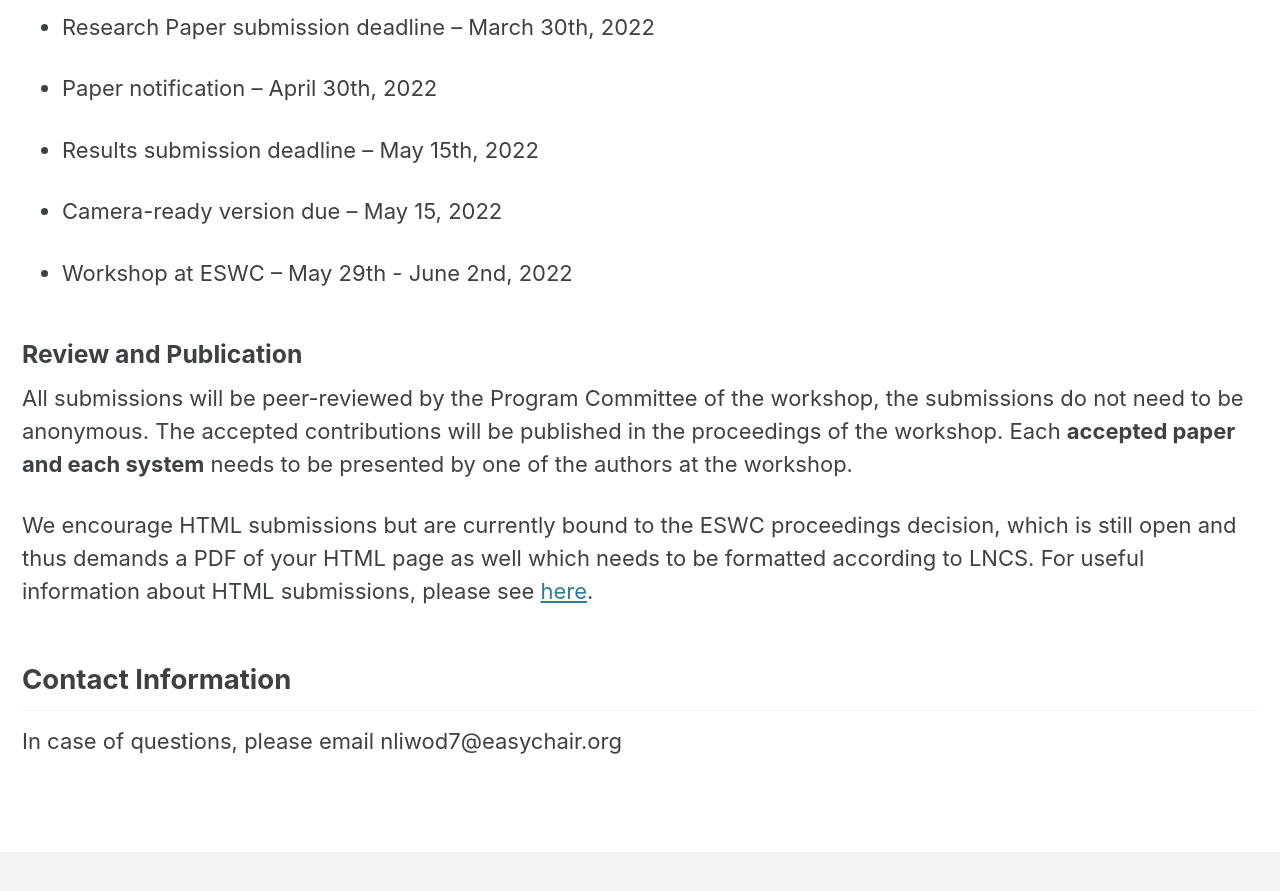
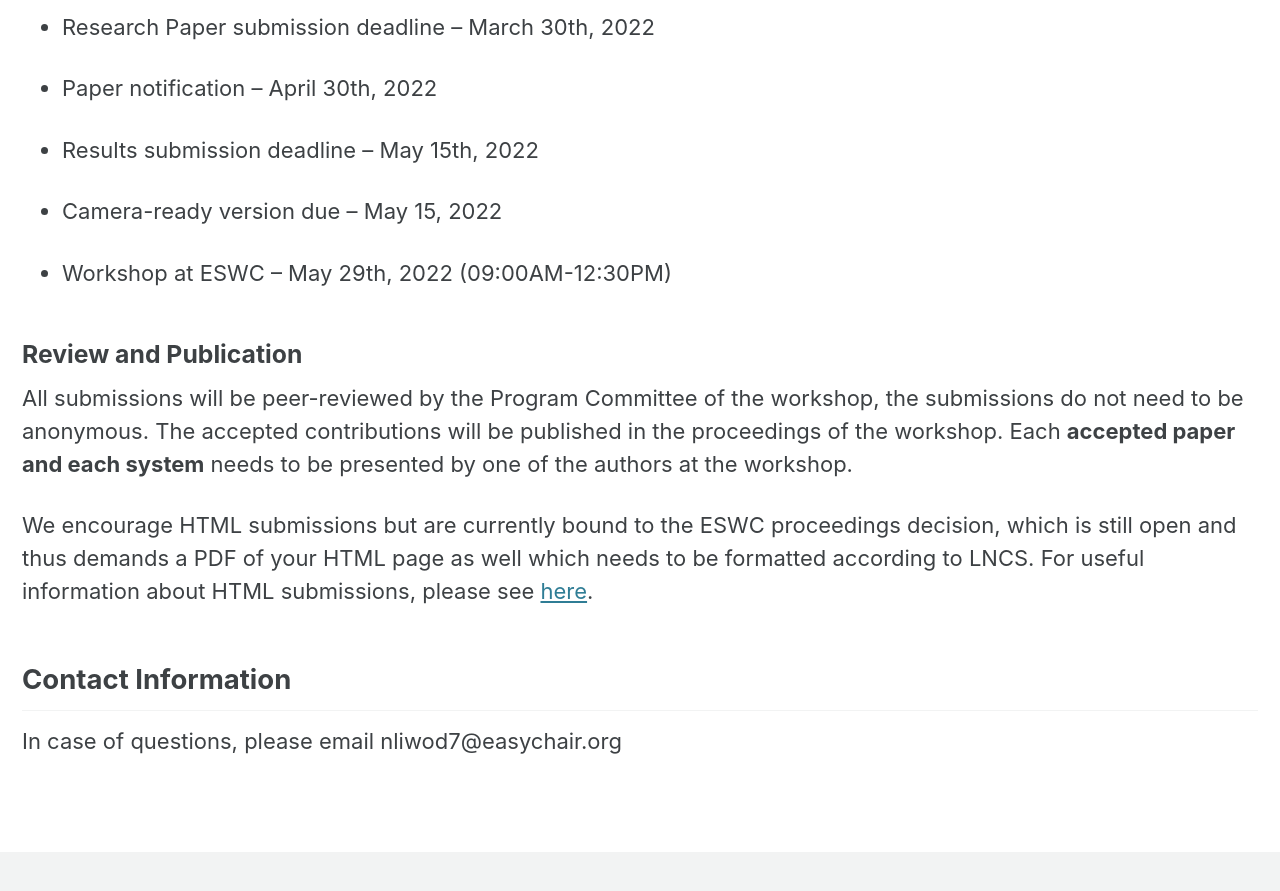
Before and after one commit to semantic-systems/nliwod-workshop, a Jekyll site: the page built from call-for-papers.md, in a window 1280 px wide and 900 px high, scrolled down 2955 px. Shown: the top 891 px of the window. Built offline with Jekyll 4.4.1, drawn with Linux system fonts in a browser that asks for light colours; cached includes are drawn as plain includes.

Commit message:
Update call-for-papers.md

```diff
--- a/call-for-papers.md
+++ b/call-for-papers.md
@@ -69,7 +69,7 @@ Springer's Author Instructions. All articles are to be submitted via  [EasyChair
 
 * Camera-ready version due -- May 15, 2022
 
-* Workshop at ESWC -- May 29th - June 2nd, 2022
+* Workshop at ESWC -- May 29th, 2022 (09:00AM-12:30PM)
 
 
 
```
